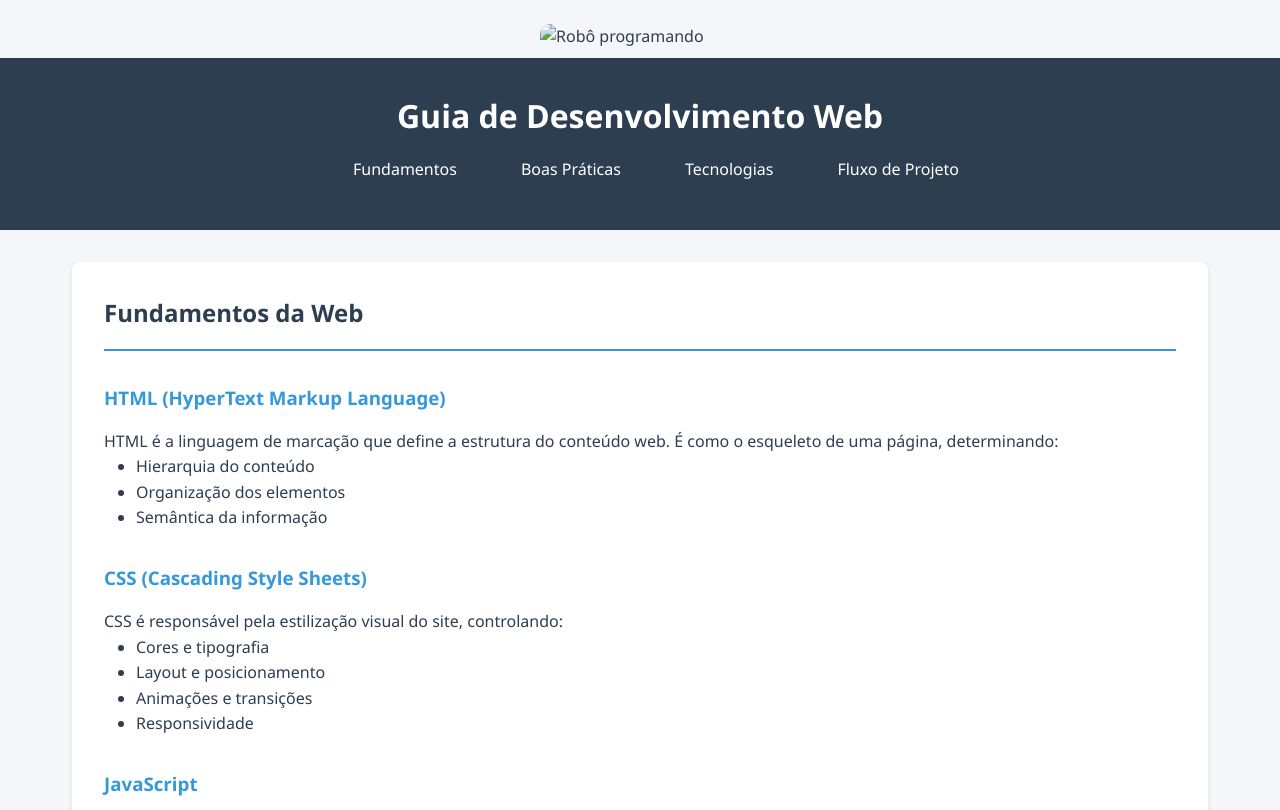
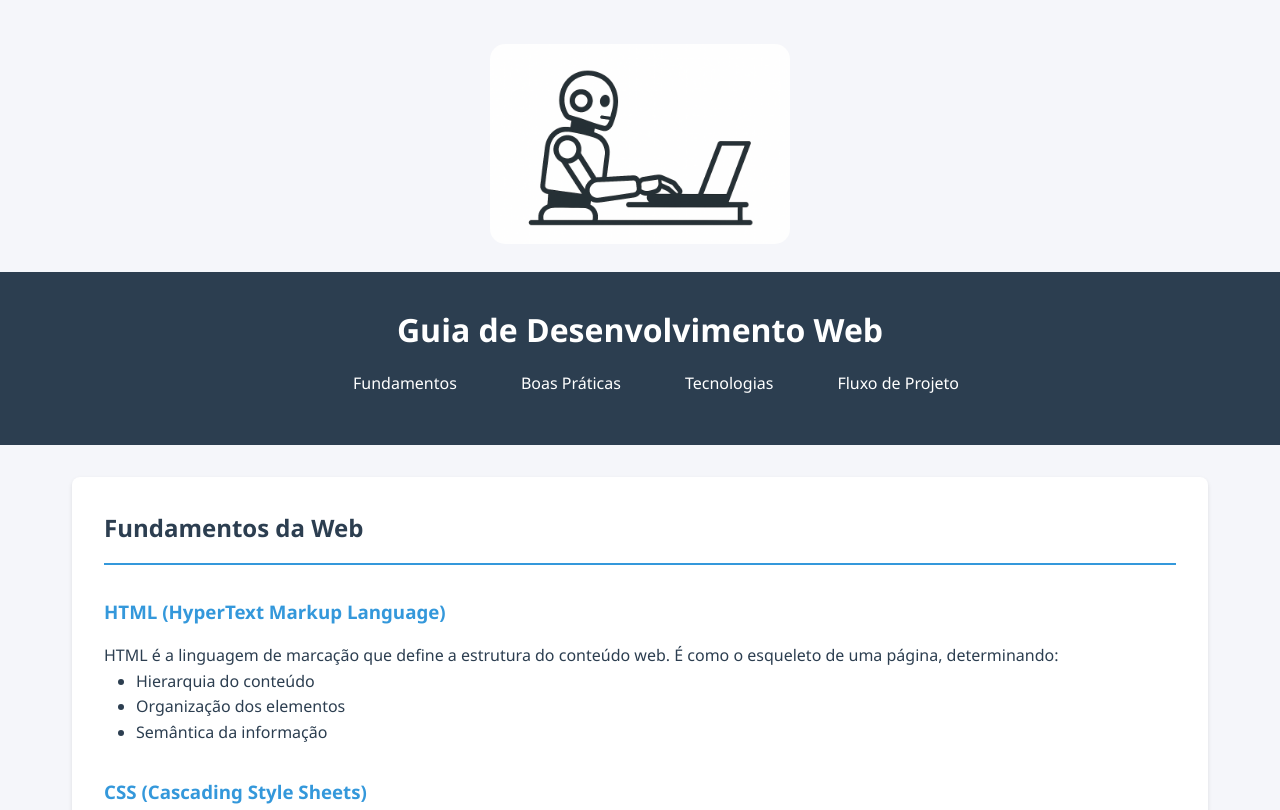
Before and after one commit to felkpo/guia-web-1ano-Fellype-Gabriel, a plain HTML site: page main.html in a window 1280 px wide. Shown: the top 810 px of the page. Drawn offline with Linux system fonts and the light colour scheme.

Commit message:
feat: Reorganiza estrutura de imagens e atualiza robô
- Cria pasta 'images' para organizar recursos visuais
- Atualiza imagem do robô
- Ajusta estilos para a nova imagem
- Melhora o hover effect

```diff
--- a/main.html
+++ b/main.html
@@ -8,7 +8,7 @@
 </head>
 <body>
     <div class="robo-container">
-        <img src="ChatGPT Image 8 de set. de 2025, 11_08_47.png" alt="Robô programando" class="robo-image">
+        <img src="images/robot.png" alt="Robô programando" class="robo-image">
     </div>
     <header>
         <h1>Guia de Desenvolvimento Web</h1>
--- a/styles.css
+++ b/styles.css
@@ -30,14 +30,16 @@ body {
 }
 
 .robo-image {
-    width: 200px;
+    width: 300px;
     height: auto;
-    border-radius: 10px;
+    border-radius: 15px;
     transition: transform 0.3s ease;
+    margin: 20px 0;
 }
 
 .robo-image:hover {
     transform: scale(1.05);
+    box-shadow: 0 5px 15px rgba(0,0,0,0.2);
 }
 
 /* Header e Navegação */
```
Also changed, not shown: images/robot.png (added).
